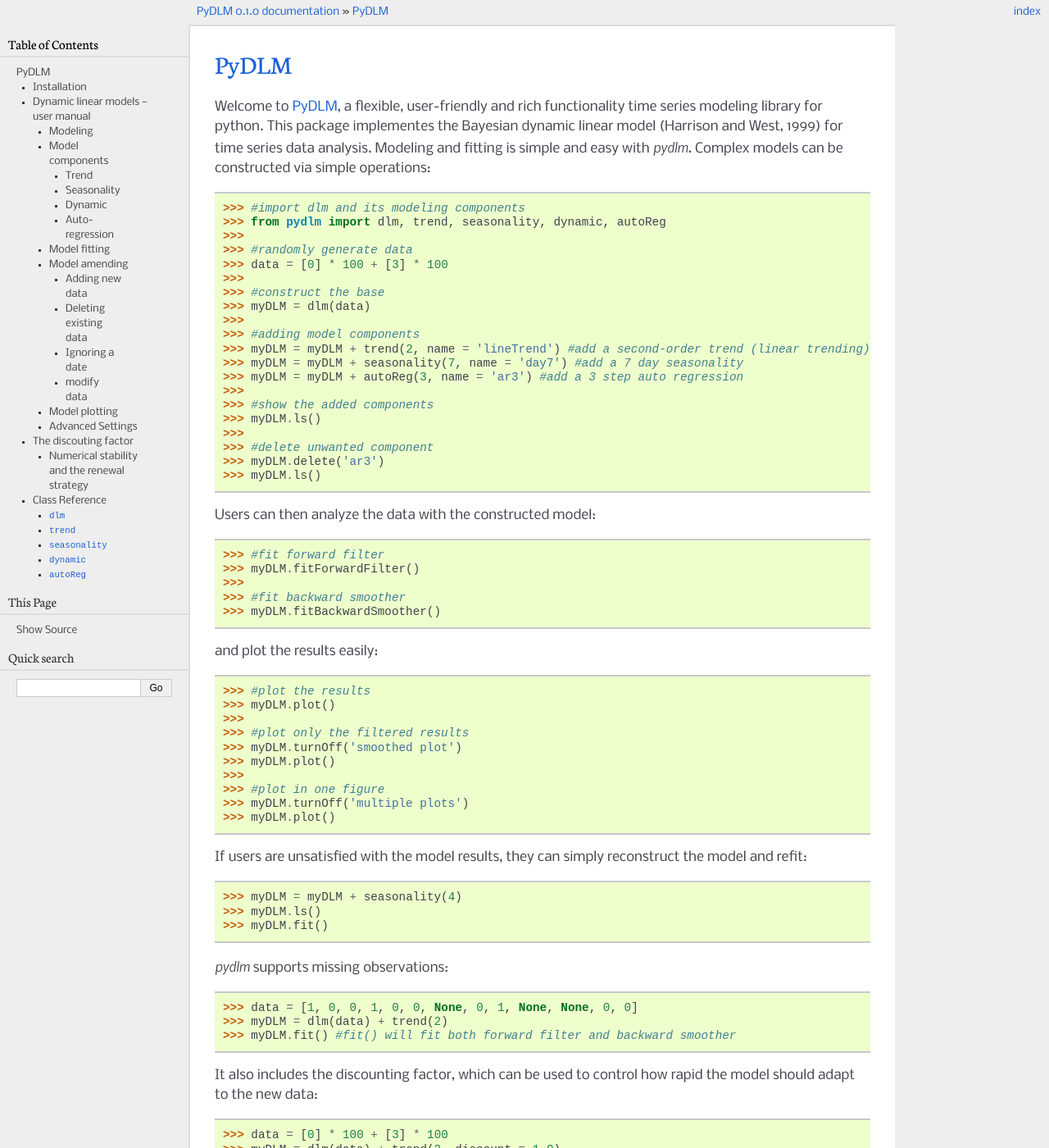
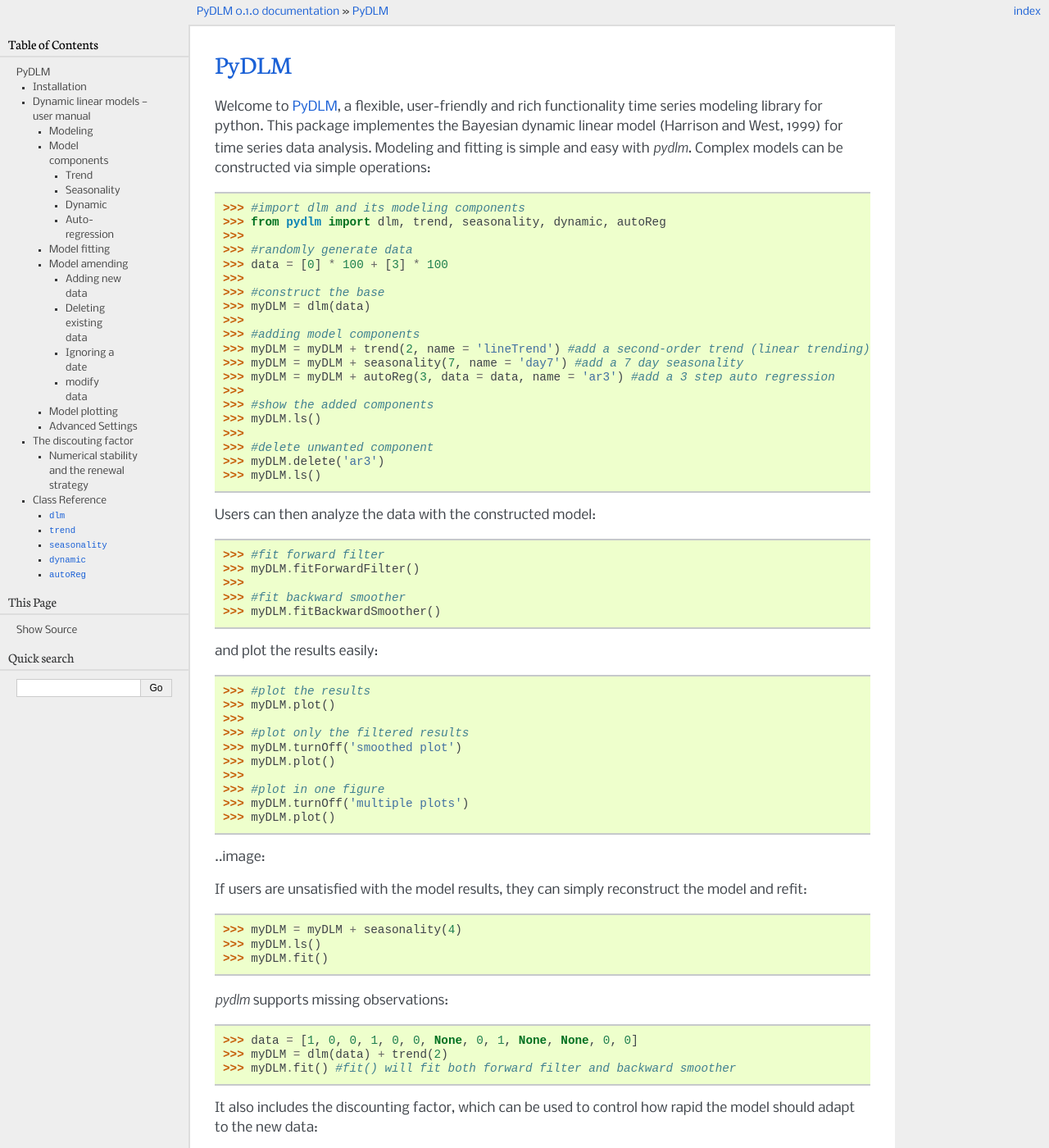
Before and after one commit to wwrechard/pydlm, a Sphinx documentation site: the page built from doc/source/index.rst, in a window 1280 px wide and 1400 px high. Shown: the whole window at 82% size. Built offline with Sphinx 7.4.7, drawn with Linux system fonts in a browser that asks for light colours.

Commit message:
correct error in documentation.

```diff
--- a/doc/source/index.rst
+++ b/doc/source/index.rst
@@ -21,7 +21,7 @@ Complex models can be constructed via simple operations::
   >>> #adding model components
   >>> myDLM = myDLM + trend(2, name = 'lineTrend') #add a second-order trend (linear trending)
   >>> myDLM = myDLM + seasonality(7, name = 'day7') #add a 7 day seasonality
-  >>> myDLM = myDLM + autoReg(3, name = 'ar3') #add a 3 step auto regression
+  >>> myDLM = myDLM + autoReg(3, data = data, name = 'ar3') #add a 3 step auto regression
   >>>
   >>> #show the added components
   >>> myDLM.ls()
@@ -50,6 +50,9 @@ and plot the results easily::
   >>> #plot in one figure
   >>> myDLM.turnOff('multiple plots')
   >>> myDLM.plot()
+
+..image::
+
 
 If users are unsatisfied with the model results, they can simply reconstruct the model and refit::
 
--- a/doc/source/pydlm_user_guide.rst
+++ b/doc/source/pydlm_user_guide.rst
@@ -147,7 +147,7 @@ the model, i.e., the direct linear or non-linear dependency between
 the current observation and the previous days. User needs to specify
 the number of days of the dependency::
 
-  >>> AR3 = autoReg(degree = 3, discount = 0.99, name = 'ar3')
+  >>> AR3 = autoReg(degree = 3, data = data, discount = 0.99, name = 'ar3')
 
 These four classes of model components offer abundant modeling
 possiblities of the Bayesian dynamic linear model. Users can construct
```
Also changed, not shown: 3 other files.
